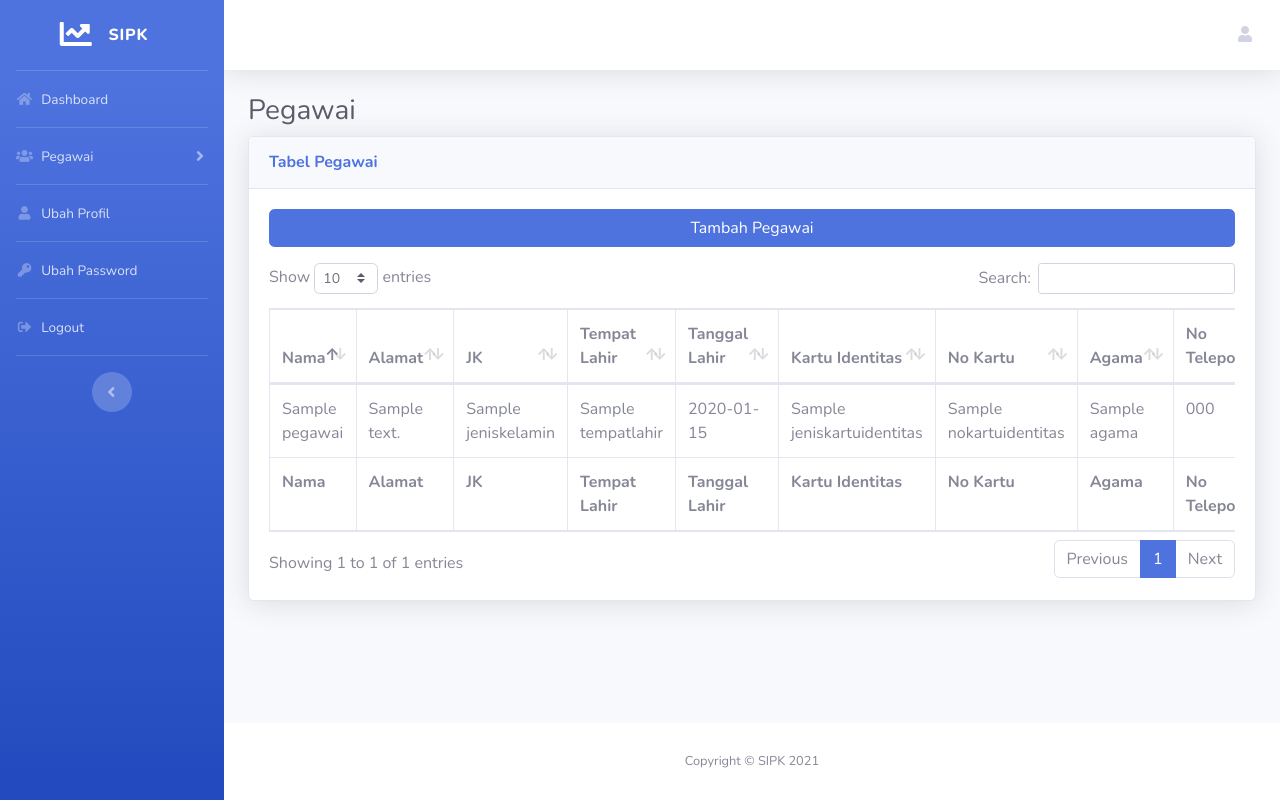
After one commit to aldiariq/SIPK, a CodeIgniter app: the page made by application/views/pegawai.php in a window 1280 px wide. The commit adds this page. Run offline with CodeIgniter, Linux system fonts and the light colour scheme; the template is opened without the code that fills it: most values are stand-ins (such as "Sample title", 1, 10 or a date in 2020).

Commit message:
finish crud pegawai

```diff
--- a/application/config/routes.php
+++ b/application/config/routes.php
@@ -53,14 +53,25 @@ $route['default_controller'] = 'UserController/login';
 $route['404_override'] = '';
 $route['translate_uri_dashes'] = FALSE;
 
+//Autentikasi
 $route['login'] = 'UserController/login';
 $route['aksilogin'] = 'UserController/aksilogin';
 $route['aksilogout'] = 'UserController/aksilogout';
 
+//Menu Dashboard
 $route['dashboard'] = 'DashboardController/index';
 
+//Menu Ubah Password
 $route['ubahpassword'] = 'UserController/ubahpassword';
 $route['aksiubahpassword'] = 'UserController/aksiubahpassword';
 
+//Menu Ubah Profil
 $route['ubahprofil'] = 'PegawaiController/ubahprofil';
 $route['aksiubahprofil'] = 'PegawaiController/aksiubahprofil';
+
+//Menu Pegawai
+$route['pegawai'] = 'PegawaiController/pegawai';
+$route['lihatpegawai/(:any)'] = 'PegawaiController/lihatpegawai/(:any)';
+$route['aksitambahpegawai'] = 'PegawaiController/aksitambahpegawai';
+$route['aksihapuspegawai/(:any)'] = 'PegawaiController/aksihapuspegawai/(:any)';
+$route['aksiubahpegawai/(:any)'] = 'PegawaiController/aksiubahpegawai/(:any)';
--- /dev/null
+++ b/application/views/pegawai.php
@@ -0,0 +1,248 @@
+<?php $this->load->view('template/header'); ?>
+
+<body id="page-top">
+
+    <!-- Page Wrapper -->
+    <div id="wrapper">
+
+        <?php $this->load->view('template/sidebar'); ?>
+
+        <!-- Content Wrapper -->
+        <div id="content-wrapper" class="d-flex flex-column">
+
+            <!-- Main Content -->
+            <div id="content">
+
+                <!-- Topbar -->
+                <nav class="navbar navbar-expand navbar-light bg-white topbar mb-4 static-top shadow">
+
+                    <!-- Sidebar Toggle (Topbar) -->
+                    <button id="sidebarToggleTop" class="btn btn-link d-md-none rounded-circle mr-3">
+                        <i class="fa fa-bars"></i>
+                    </button>
+
+                    <!-- Topbar Navbar -->
+                    <ul class="navbar-nav ml-auto">
+                        <!-- Nav Item - User Information -->
+                        <li class="nav-item dropdown no-arrow">
+                            <a class="nav-link dropdown-toggle" href="#" id="userDropdown" role="button" data-toggle="dropdown" aria-haspopup="true" aria-expanded="false">
+                                <span class="mr-2 d-none d-lg-inline text-gray-600 small"><?php echo $this->session->userdata('Namapegawai') ?></span>
+                                <div class="sidebar-brand-icon">
+                                    <i class="fas fa-user"></i>
+                                </div>
+                            </a>
+                            <!-- Dropdown - User Information -->
+                            <div class="dropdown-menu dropdown-menu-right shadow animated--grow-in" aria-labelledby="userDropdown">
+                                <a class="dropdown-item" href="<?php echo base_url('ubahprofil') ?>">
+                                    <i class="fas fa-user fa-sm fa-fw mr-2 text-gray-400"></i>
+                                    Ubah Profil
+                                </a>
+                                <div class="dropdown-divider"></div>
+                                <a class="dropdown-item" href="<?php echo base_url('ubahpassword') ?>">
+                                    <i class="fas fa-key fa-sm fa-fw mr-2 text-gray-400"></i>
+                                    Ubah Password
+                                </a>
+                                <div class="dropdown-divider"></div>
+                                <a class="dropdown-item" href="<?php echo base_url('aksilogout') ?>">
+                                    <i class="fas fa-sign-out-alt fa-sm fa-fw mr-2 text-gray-400"></i>
+                                    Logout
+                                </a>
+                                <div class="dropdown-divider"></div>
+                            </div>
+                        </li>
+
+                    </ul>
+
+                </nav>
+                <!-- End of Topbar -->
+
+                <!-- Begin Page Content -->
+                <div class="container-fluid">
+
+                    <!-- Page Heading -->
+                    <h1 class="h3 mb-2 text-gray-800">Pegawai</h1>
+
+                    <!-- DataTales Example -->
+                    <div class="card shadow mb-4">
+                        <div class="card-header py-3">
+                            <h6 class="m-0 font-weight-bold text-primary">Tabel Pegawai</h6>
+                        </div>
+                        <div class="card-body">
+                            <button class="btn btn-primary btn-user btn-block mb-3" data-toggle="modal" data-target="#modalPegawai">
+                                Tambah Pegawai
+                            </button>
+                            <div class="table-responsive">
+                                <table class="table table-bordered" id="tabelPegawai" width="100%" cellspacing="0">
+                                    <thead>
+                                        <tr>
+                                            <th>Nama</th>
+                                            <th>Alamat</th>
+                                            <th>JK</th>
+                                            <th>Tempat Lahir</th>
+                                            <th>Tanggal Lahir</th>
+                                            <th>Kartu Identitas</th>
+                                            <th>No Kartu</th>
+                                            <th>Agama</th>
+                                            <th>No Telepon</th>
+                                            <th>Status</th>
+                                            <th>Jabatan</th>
+                                            <th>Aksi</th>
+                                        </tr>
+                                    </thead>
+                                    <tfoot>
+                                        <tr>
+                                            <th>Nama</th>
+                                            <th>Alamat</th>
+                                            <th>JK</th>
+                                            <th>Tempat Lahir</th>
+                                            <th>Tanggal Lahir</th>
+                                            <th>Kartu Identitas</th>
+                                            <th>No Kartu</th>
+                                            <th>Agama</th>
+                                            <th>No Telepon</th>
+                                            <th>Status</th>
+                                            <th>Jabatan</th>
+                                            <th>Aksi</th>
+                                        </tr>
+                                    </tfoot>
+                                    <tbody>
+                                        <?php foreach ($pegawai as $data) { ?>
+                                            <tr>
+                                                <td><?= $data['Namapegawai'] ?></td>
+                                                <td><?= $data['Alamat'] ?></td>
+                                                <td><?= $data['Jeniskelamin'] ?></td>
+                                                <td><?= $data['Tempatlahir'] ?></td>
+                                                <td><?= $data['Tanggallahir'] ?></td>
+                                                <td><?= $data['Jeniskartuidentitas'] ?></td>
+                                                <td><?= $data['Nokartuidentitas'] ?></td>
+                                                <td><?= $data['Agama'] ?></td>
+                                                <td><?= $data['Notelepon'] ?></td>
+                                                <td><?= $data['Status'] ?></td>
+                                                <td><?= $data['Jabatan'] ?></td>
+                                                <td>
+                                                    <a href="#" onclick="isiForm('<?= base_url('') ?>','<?= $data['Idpegawai'] ?>')" data-toggle="modal" data-target="#modalPegawai" role="button">
+                                                        <i class="fas fa-pen"></i>
+                                                    </a>
+                                                    <a href="<?php echo base_url('aksihapuspegawai/' . $data['Idpegawai']) ?>" role="button">
+                                                        <i class="fas fa-trash"></i>
+                                                    </a>
+                                                </td>
+                                            </tr>
+                                        <?php } ?>
+                                    </tbody>
+                                </table>
+                            </div>
+                        </div>
+                    </div>
+
+                </div>
+                <!-- /.container-fluid -->
+
+            </div>
+            <!-- End of Main Content -->
+            <!-- Pegawai Modal-->
+            <div class="modal fade" id="modalPegawai" data-backdrop="static" data-keyboard="false" tabindex="-1" role="dialog" aria-labelledby="exampleModalLabel" aria-hidden="true">
+                <div class="modal-dialog" role="document">
+                    <form id="formPegawai" action="<?php echo base_url('aksitambahpegawai') ?>" method="POST">
+                        <div class="modal-content">
+                            <div class="modal-header">
+                                <h5 class="modal-title" id="exampleModalLabel">Tambah atau Ubah Pegawai</h5>
+                            </div>
+                            <div class="modal-body">
+                                <div class="row">
+                                    <div class="col-lg-12">
+                                        <div class="form-group">
+                                            <input type="text" name="namapegawai" class="form-control form-control-user" placeholder="Nama Pegawai" required>
+                                        </div>
+                                        <div class="form-group">
+                                            <textarea name="alamat" class="form-control form-control-user" placeholder="Alamat Pegawai" required></textarea>
+                                        </div>
+                                        <div class="form-group">
+                                            <select class="form-control" name="jeniskelamin" required>
+                                                <option value="">Jenis Kelamin</option>
+                                                <option value="PRIA">PRIA</option>
+                                                <option value="WANITA">WANITA</option>
+                                            </select>
+                                        </div>
+                                        <div class="form-group">
+                                            <input type="text" name="tempatlahir" class="form-control form-control-user" placeholder="Tempat Lahir" required>
+                                        </div>
+                                        <div class="form-group">
+                                            <input type="date" name="tanggallahir" class="form-control form-control-user" placeholder="Tanggal Lahir" required>
+                                        </div>
+                                        <div class="form-group">
+                                            <input type="text" name="jeniskartuidentitas" class="form-control form-control-user" placeholder="Jenis Kartu Identitas" required>
+                                        </div>
+                                        <div class="form-group">
+                                            <input type="text" name="nokartuidentitas" class="form-control form-control-user" placeholder="No Kartu Identitas" required>
+                                        </div>
+                                        <div class="form-group">
+                                            <input type="text" name="agama" class="form-control form-control-user" placeholder="Agama" required>
+                                        </div>
+                                        <div class="form-group">
+                                            <input type="text" name="notelepon" class="form-control form-control-user" placeholder="No Telepon" required>
+                                        </div>
+                                        <div class="form-group">
+                                            <select class="form-control" name="status" required>
+                                                <option value="">Status</option>
+                                                <option value="PEGAWAI TETAP">PEGAWAI TETAP</option>
+                                                <option value="PEGAWAI HONORER">PEGAWAI HONORER</option>
+                                            </select>
+                                        </div>
+                                        <div class="form-group">
+                                            <select class="form-control" name="idjabatan" id="exampleFormControlSelect1" required>
+                                                <option value="">Jabatan</option>
+                                                <?php foreach ($jabatan as $data) { ?>
+                                                    <option value="<?php echo $data['Idjabatan'] ?>"><?php echo $data['Jabatan'] ?></option>
+                                                <?php } ?>
+                                            </select>
+                                        </div>
+                                    </div>
+                                </div>
+                            </div>
+                            <div class="modal-footer">
+                                <button class="btn btn-secondary" onclick="kosongkanForm()" type="button" data-dismiss="modal">Batal</button>
+                                <button class="btn btn-primary btn-user">Simpan</button>
+                            </div>
+                        </div>
+                    </form>
+                </div>
+            </div>
+            <script>
+                function isiForm(url, idpegawai) {
+                    $.ajax({
+                        type: "GET",
+                        dataType: 'JSON',
+                        url: url + 'lihatpegawai/' + idpegawai,
+                        success: function(res) {
+                            document.getElementById('formPegawai').action = url + 'aksiubahpegawai/' + idpegawai
+                            document.getElementsByName("namapegawai")[0].value = res[0].Namapegawai;
+                            document.getElementsByName("alamat")[0].value = res[0].Alamat;
+                            document.getElementsByName("jeniskelamin")[0].value = res[0].Jeniskelamin;
+                            document.getElementsByName("tempatlahir")[0].value = res[0].Tempatlahir;
+                            document.getElementsByName("tanggallahir")[0].value = res[0].Tanggallahir;
+                            document.getElementsByName("jeniskartuidentitas")[0].value = res[0].Jeniskartuidentitas;
+                            document.getElementsByName("nokartuidentitas")[0].value = res[0].Nokartuidentitas;
+                            document.getElementsByName("agama")[0].value = res[0].Agama;
+                            document.getElementsByName("notelepon")[0].value = res[0].Notelepon;
+                            document.getElementsByName("status")[0].value = res[0].Status;
+                            document.getElementsByName("idjabatan")[0].value = res[0].Idjabatan;
+                        }
+                    });
+                }
+
+                function kosongkanForm() {
+                    document.getElementsByName("namapegawai")[0].value = "";
+                    document.getElementsByName("alamat")[0].value = "";
+                    document.getElementsByName("jeniskelamin")[0].value = "";
+                    document.getElementsByName("tempatlahir")[0].value = "";
+                    document.getElementsByName("tanggallahir")[0].value = "";
+                    document.getElementsByName("jeniskartuidentitas")[0].value = "";
+                    document.getElementsByName("nokartuidentitas")[0].value = "";
+                    document.getElementsByName("agama")[0].value = "";
+                    document.getElementsByName("notelepon")[0].value = "";
+                    document.getElementsByName("status")[0].value = "";
+                    document.getElementsByName("idjabatan")[0].value = "";
+                }
+            </script>
+            <?php $this->load->view('template/footer'); ?>
--- a/application/views/template/footer.php
+++ b/application/views/template/footer.php
@@ -36,6 +36,24 @@
             <script src="<?php echo base_url('assets/assetsdashboard/js/demo/chart-area-demo.js') ?>"></script>
             <script src="<?php echo base_url('assets/assetsdashboard/js/demo/chart-pie-demo.js') ?>"></script>
 
+            <!-- Page level plugins -->
+            <script src="<?php echo base_url('assets/assetsdashboard/vendor/datatables/jquery.dataTables.min.js') ?>"></script>
+            <script src="<?php echo base_url('assets/assetsdashboard/vendor/datatables/dataTables.bootstrap4.min.js') ?>"></script>
+
+            <script>
+                $(document).ready(function() {
+                    $('#tabelPegawai').DataTable();
+                });
+
+                $(document).ready(function() {
+                    $('#tabelIndikator').DataTable();
+                });
+
+                $(document).ready(function() {
+                    $('#tabelVariabel').DataTable();
+                });
+            </script>
+
             </body>
 
             </html>
--- a/application/views/template/header.php
+++ b/application/views/template/header.php
@@ -18,4 +18,7 @@
     <!-- Custom styles for this template-->
     <link href="<?php echo base_url('assets/assetsdashboard/css/sb-admin-2.min.css') ?>" rel="stylesheet">
 
+    <!-- Custom styles for this page -->
+    <link href="<?php echo base_url('assets/assetsdashboard/vendor/datatables/dataTables.bootstrap4.min.css') ?>" rel="stylesheet">
+
 </head>
--- a/application/views/ubahpassword.php
+++ b/application/views/ubahpassword.php
@@ -69,13 +69,13 @@
                             <div class="p-5">
                                 <form action="<?php echo base_url('aksiubahpassword') ?>" method="POST">
                                     <div class="form-group">
-                                        <input type="password" name="passwordlama" class="form-control form-control-user" id="exampleInputPassword" placeholder="Password Lama">
+                                        <input type="password" name="passwordlama" class="form-control form-control-user" id="exampleInputPassword" placeholder="Password Lama" required>
                                     </div>
                                     <div class="form-group">
-                                        <input type="password" name="passwordbaru" class="form-control form-control-user" id="exampleInputPassword" placeholder="Password Baru">
+                                        <input type="password" name="passwordbaru" class="form-control form-control-user" id="exampleInputPassword" placeholder="Password Baru" required>
                                     </div>
                                     <div class="form-group">
-                                        <input type="password" name="passwordbaru2" class="form-control form-control-user" id="exampleInputPassword" placeholder="Ulangi Password Baru">
+                                        <input type="password" name="passwordbaru2" class="form-control form-control-user" id="exampleInputPassword" placeholder="Ulangi Password Baru" required>
                                     </div>
                                     <button class="btn btn-primary btn-user btn-block">
                                         Simpan Password
```
Also changed, not shown: application/controllers/PegawaiController.php (+121 -1 lines), application/models/PegawaiModel.php (+45 -0 lines), application/models/UserModel.php (+15 -1 lines).
